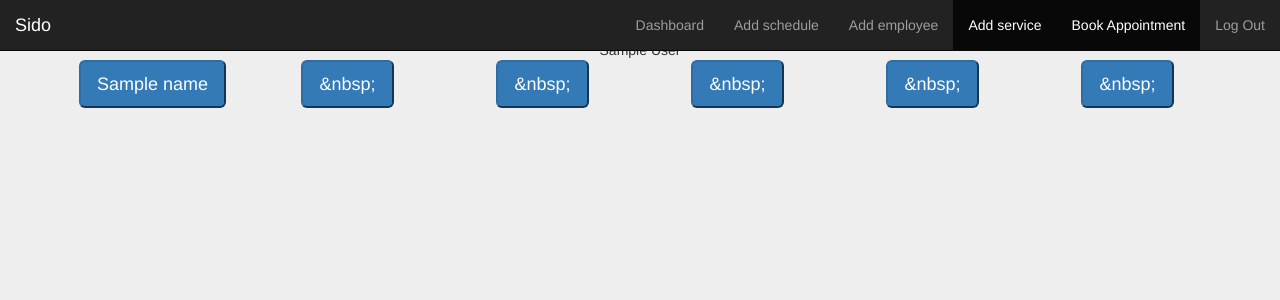
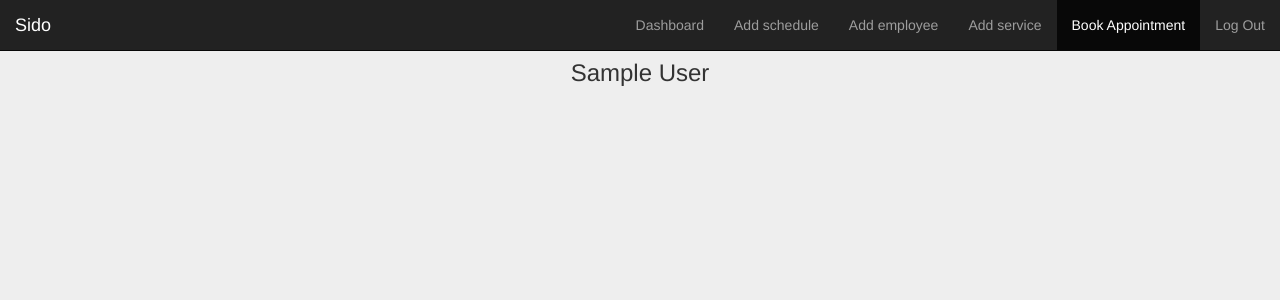
Before and after one commit to danielbis/sidoCheck, a Python web app: template app/templates/provider/book_appointment.html in a window 1280 px wide. Shown: the top 300 px of the page. Run offline with Jinja, Linux system fonts and the light colour scheme; the template is opened without the code that fills it: most values are stand-ins (such as "Sample title", 1, 10 or a date in 2020); some libraries are stand-ins or nearby versions.

Commit message:
providers booking view changes

```diff
--- a/app/__init__.py
+++ b/app/__init__.py
@@ -194,7 +194,7 @@ def not_found(error):
 
     return render_template('404.html', role=role), 404
 
-@app.errorhandler(Exception)
+"""@app.errorhandler(Exception)
 def unhandled_exception(e):
 
     try:
@@ -202,7 +202,7 @@ def unhandled_exception(e):
     except AttributeError:
         role = None
 
-    return render_template('500.html', role=role), 500
+    return render_template('500.html', role=role), 500"""
 
 # Build the database:
 # This will create the database file using SQLAlchemy
--- a/app/templates/provider/book_appointment.html
+++ b/app/templates/provider/book_appointment.html
@@ -59,7 +59,7 @@ $(document).on("click", "#slot", function(){
             <li><a href="{{url_for('mod_provider.dashboardprovider')}}">Dashboard</a></li>
             <li> <a href="{{ url_for('mod_provider.add_schedule') }}">Add schedule</a></li>
             <li><a href="{{ url_for('mod_auth.signup_employee') }}">Add employee</a></li>
-            <li class="active"><a href="{{ url_for('mod_provider.addservice') }}">Add service</a></li>
+            <li><a href="{{ url_for('mod_provider.addservice') }}">Add service</a></li>
             <li class="active"><a href="{{ url_for('mod_provider.book_appointment_date') }}">Book Appointment</a></li>
 
             <li><a href="{{ url_for('mod_auth.logout') }}">Log Out</a></li>
@@ -71,13 +71,15 @@ $(document).on("click", "#slot", function(){
     <div class="container" style="text-align: center;">
 
 		{% for s in slots %}
-    <div class="row"> {{s[0].first_name}} {{s[0].last_name}}</div>
+    <div class="row"> <h3>{{s[0].first_name}} {{s[0].last_name}}</h3></div>
     {% for slots_row in s[1] | batch(6, '&nbsp;') %}
     <div class="row">
       {% for slot in slots_row %}
-      <div class="col-md-2">
-      <button class="btn-primary btn-lg" value="{{s[0].id}}" id="slot">{{slot}}</button>
-      </div>
+        {% if slot|length == 5 %}
+          <div class="col-md-2">
+            <button class="btn-primary btn-lg btn-block" value="{{s[0].id}}" id="slot" style="margin-top: 5px;">{{slot}}</button>
+          </div>
+        {% endif %}
       {% endfor %}
     </div>
     {% endfor %}
```
Also changed, not shown: 2 other files.
